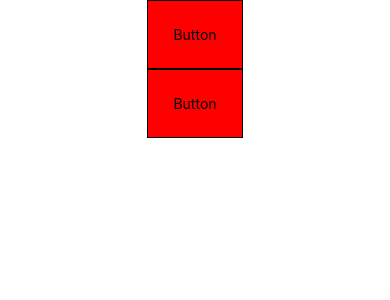
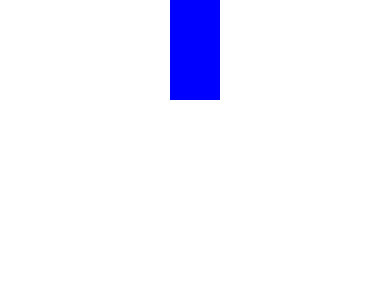
Before and after one commit to Ebubekir42/ReactNativeTutorial, a React Native app: screen / in a window 390 px wide. Shown: the top 300 px of the page. Built offline with nearby package versions, Linux system fonts and the light colour scheme.

Commit message:
Animations

```diff
--- /dev/null
+++ b/src/components/Animations.tsx
@@ -0,0 +1,47 @@
+import { Animated, StyleSheet, TouchableOpacity } from "react-native"
+
+type AnimatedStyle = {
+    width: Animated.Value,
+    height: Animated.Value
+}
+
+const Animations = (): React.JSX.Element => {
+
+    const animatedWidth: Animated.Value = new Animated.Value(50);
+    const animatedHeight: Animated.Value = new Animated.Value(100);
+
+    const animatedStyle: AnimatedStyle = { width: animatedWidth, height: animatedHeight };
+
+    const animatedBox = (): void => {
+        Animated.timing(animatedWidth, {
+            toValue: 200,
+            duration: 1000,
+            useNativeDriver: false
+        }).start();
+        Animated.timing(animatedHeight, {
+            toValue: 500,
+            duration: 500,
+            useNativeDriver: false
+        }).start();
+    }
+
+    return (
+        <TouchableOpacity style={styles.container} onPress={animatedBox}>
+            <Animated.View style={[styles.box, animatedStyle]} />
+        </TouchableOpacity>
+    );
+}
+
+export default Animations;
+
+const styles = StyleSheet.create({
+    container: {
+        justifyContent: 'center',
+        alignItems: 'center'
+    },
+    box: {
+        backgroundColor: 'blue',
+        width: 50,
+        height: 100
+    }
+})
--- a/src/components/Home.tsx
+++ b/src/components/Home.tsx
@@ -1,6 +1,7 @@
 import { useState } from "react";
 import { StyleSheet, Text, View } from "react-native"
-import ButtonExample from "./ButtonExample";
+import Animations from "./Animations";
+// import ButtonExample from "./ButtonExample";
 // import HttpExample from "./HttpExample";
 // import ImagesExample from "./ImagesExample";
 // import ScrollViewExample from "./ScrollViewExample";
@@ -29,7 +30,8 @@ const Home = (): React.JSX.Element => {
         // <ScrollViewExample />
         // <ImagesExample />
         // <HttpExample />
-        <ButtonExample />
+        // <ButtonExample />
+        <Animations />
     )
 }
 
```
